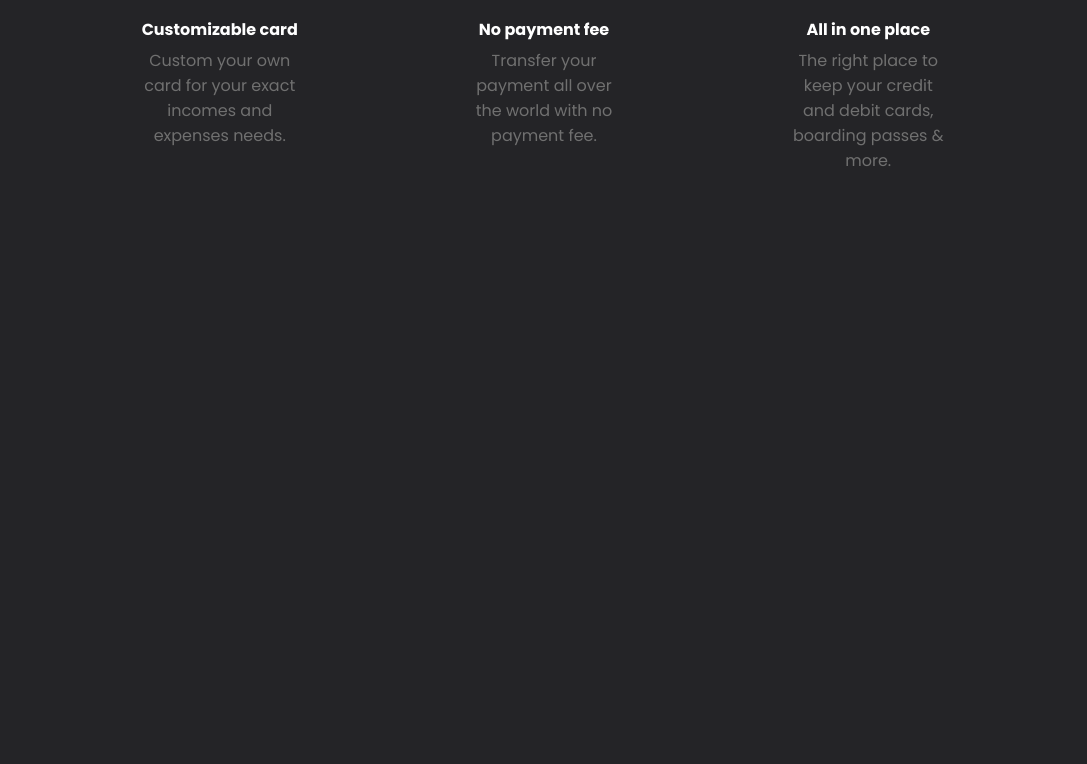
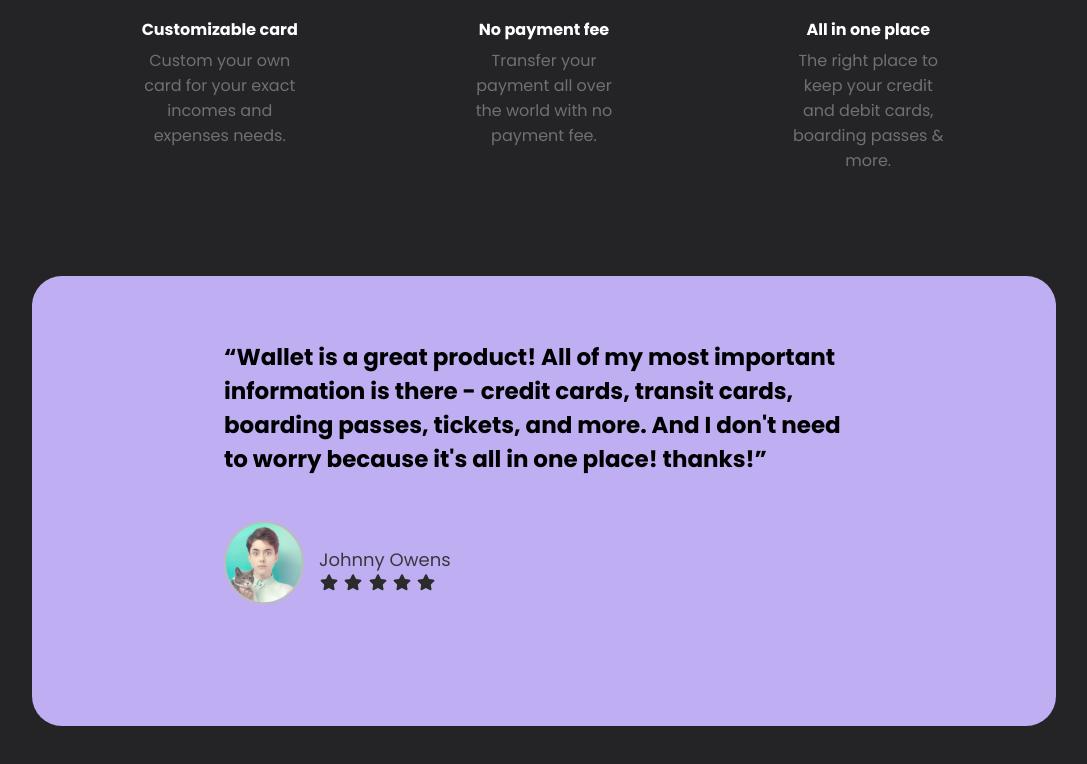
Before and after one commit to erto7/FrontendPortfolio, a plain HTML site: page index.html in a window 1280 px wide. Shown: the part 1984-2748 px from the top of the page, without its empty margins (96-1183 px from the left). Before the commit the page ends 2700 px from the top, so only its background shows below. Drawn offline with Linux system fonts and the light colour scheme.

Commit message:
mor texti ekledim

```diff
--- a/index.html
+++ b/index.html
@@ -61,6 +61,28 @@
         <p class="text3">The right place to keep your credit and debit cards, boarding passes & more.  </p>
       </div>
     </div>
+    <div class="bigText">
+      <div class="text">
+        <p>
+          “Wallet is a great product! All of my most important information is
+          there - credit cards, transit cards, boarding passes, tickets, and more.
+          And I don't need to worry because it's all in one place! thanks!”
+        </p>
+      </div>
+      <div class="userPart">
+        <div class="userPhoto">
+          <img src="medya/User Feedback Image.png" alt="">
+        </div>
+        <div class="nameStars">
+          <p>Johnny Owens</p>
+          <img src="medya/Star.png" alt="">
+          <img src="medya/Star.png" alt="">
+          <img src="medya/Star.png" alt="">
+          <img src="medya/Star.png" alt="">
+          <img src="medya/Star.png" alt="">
+
+        </div>
+      </div>
     </div>
   </body>
 </html>
--- a/main.scss
+++ b/main.scss
@@ -204,5 +204,34 @@ header{
         }
     }
 }
-height: 2700px;
+
+.bigText{
+    background-color: #BFAFF2;
+    width: 80%;
+    height: 450px;
+    border-radius: 30px;
+    margin: 5% auto 5%;
+    padding: 5% 15%;
+    .text{
+        font-size: var(--textFontsize);
+        margin-bottom: 7%;
+        font-weight: bold;
+    }
+    .userPart{
+        display: flex;
+        .userPhoto{
+            margin-right: 15px;
+        }
+        .nameStars{
+            margin-top: 25px;
+
+            p{
+                font-size: 18px;
+                color: #2B2B2B;
+                opacity: 90%;
+            }
+        }
+    }
 }
+height: 3400px;
+}
```
Also changed, not shown: main.css, medya/Star.png (added), medya/User Feedback Image.png (added), 1 other file.
